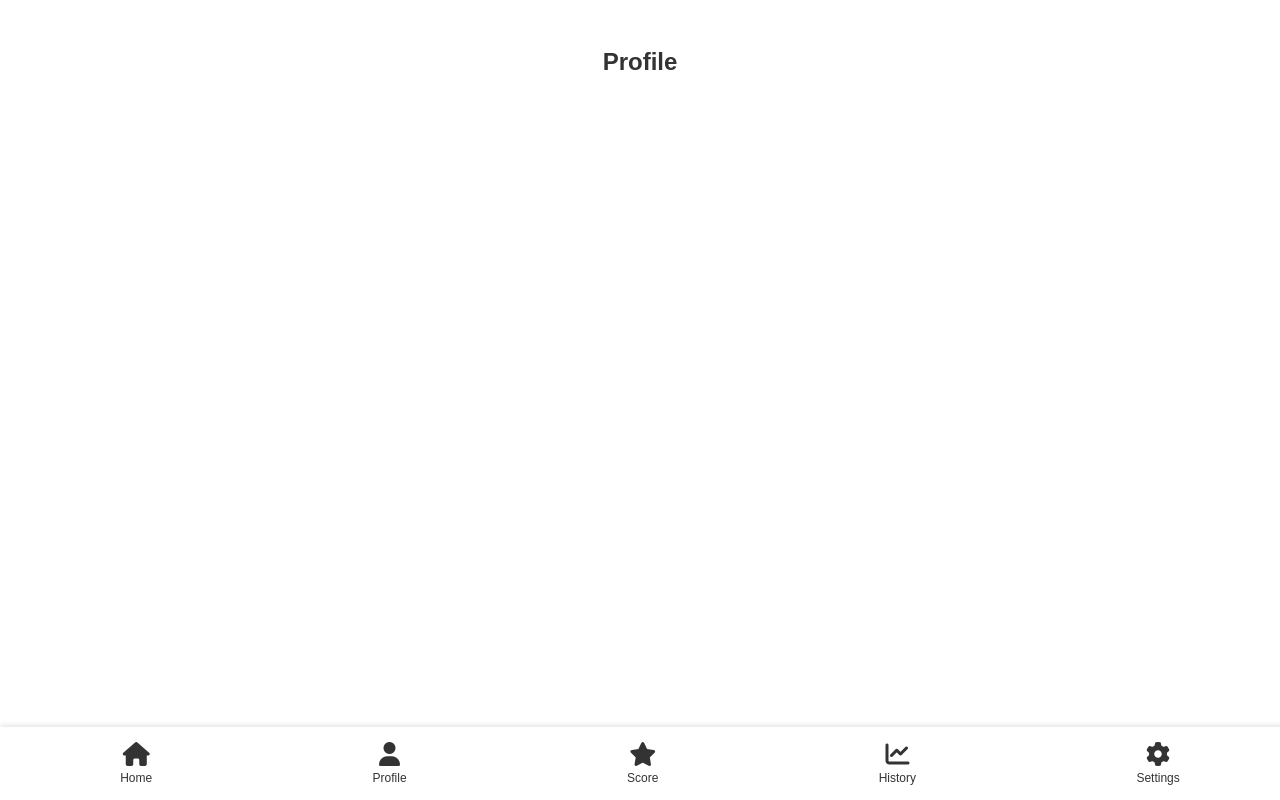
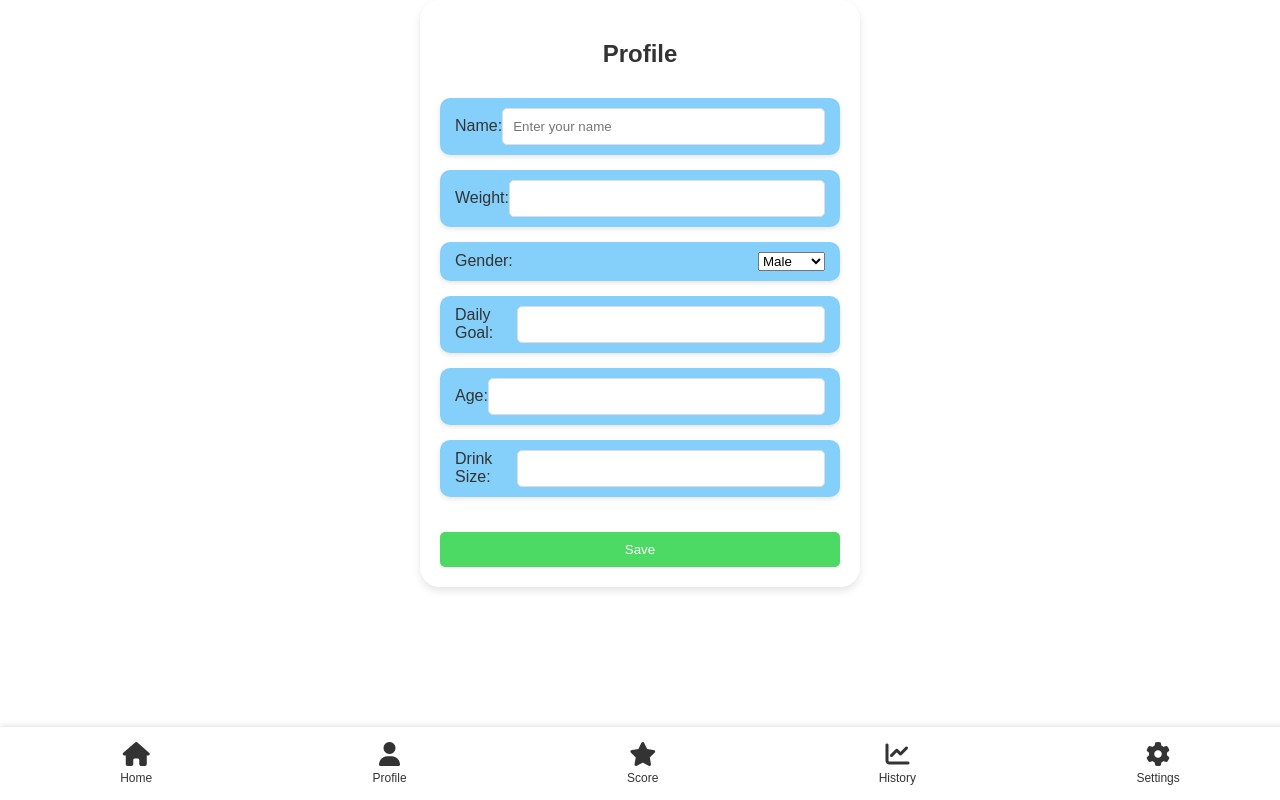
Before and after one commit to straumandi/Hydrinker_PWA, an Angular app: page /profile in a window 1280 px wide. Built offline with nearby package versions, Linux system fonts and the light colour scheme.

Commit message:
added profile screen

```diff
--- a/angular.json
+++ b/angular.json
@@ -35,13 +35,13 @@
               "budgets": [
                 {
                   "type": "initial",
-                  "maximumWarning": "500kb",
-                  "maximumError": "1mb"
+                  "maximumWarning": "4mb",
+                  "maximumError": "5mb"
                 },
                 {
                   "type": "anyComponentStyle",
-                  "maximumWarning": "2kb",
-                  "maximumError": "4kb"
+                  "maximumWarning": "1mb",
+                  "maximumError": "2mb"
                 }
               ],
               "outputHashing": "all",
@@ -87,6 +87,7 @@
               "src/manifest.webmanifest"
             ],
             "styles": [
+              "@angular/material/prebuilt-themes/deeppurple-amber.css",
               "src/styles.css"
             ],
             "scripts": []
--- a/package.json
+++ b/package.json
@@ -12,6 +12,7 @@
   "private": true,
   "dependencies": {
     "@angular/animations": "^17.0.0",
+    "@angular/cdk": "^17.0.4",
     "@angular/common": "^17.0.0",
     "@angular/compiler": "^17.0.0",
     "@angular/core": "^17.0.0",
@@ -37,6 +38,7 @@
     "karma-coverage": "~2.2.0",
     "karma-jasmine": "~5.1.0",
     "karma-jasmine-html-reporter": "~2.1.0",
+    "prettier": "3.1.1",
     "typescript": "~5.2.2"
   }
 }
--- a/src/app/app.config.ts
+++ b/src/app/app.config.ts
@@ -3,10 +3,11 @@ import { provideRouter } from '@angular/router';
 
 import { routes } from './app.routes';
 import { provideServiceWorker } from '@angular/service-worker';
+import { provideAnimations } from '@angular/platform-browser/animations';
 
 export const appConfig: ApplicationConfig = {
   providers: [provideRouter(routes), provideServiceWorker('ngsw-worker.js', {
         enabled: !isDevMode(),
         registrationStrategy: 'registerWhenStable:30000'
-    })]
+    }), provideAnimations(), provideAnimations()]
 };
--- a/src/app/components/profile/profile/profile.component.css
+++ b/src/app/components/profile/profile/profile.component.css
@@ -0,0 +1,59 @@
+.settings-container {
+  font-family: 'Arial', sans-serif;
+  border-radius: 20px;
+  max-width: 400px;
+  margin: auto;
+  padding: 20px;
+  box-shadow: 0 4px 8px rgba(0, 0, 0, 0.1);
+}
+
+.settings-container h2 {
+  color: #333;
+  text-align: center;
+  margin-bottom: 30px;
+}
+
+.setting-option {
+  background-color: #84D0FB;
+  border-radius: 10px;
+  padding: 10px 15px;
+  margin-bottom: 15px;
+  display: flex;
+  align-items: center;
+  justify-content: space-between;
+  box-shadow: 0 2px 5px rgba(0, 0, 0, 0.1);
+}
+
+.setting-option label {
+  color: #333;
+  font-size: 16px;
+}
+
+.setting-option input {
+  padding: 10px;
+  border-radius: 5px;
+  border: 1px solid #ddd;
+  width: calc(100% - 10px); /* Adjust input width */
+}
+
+.error-message {
+  color: #ff0000;
+  font-size: 0.8rem;
+  margin-top: 5px;
+}
+
+button.save {
+  margin-top: 20px;
+  width: 100%;
+  padding: 10px;
+  border: none;
+  border-radius: 5px;
+  background-color: #4cd964;
+  color: white;
+  cursor: pointer;
+}
+
+button.save:disabled {
+  background-color: #ccc;
+  cursor: not-allowed;
+}
--- a/src/app/components/profile/profile/profile.component.html
+++ b/src/app/components/profile/profile/profile.component.html
@@ -1,3 +1,38 @@
-<div class="container">
+<form [formGroup]="profileForm" (ngSubmit)="saveProfile()" class="settings-container">
   <h2>Profile</h2>
-</div>
+  <div class="setting-option">
+    <label>Name:</label>
+    <input type="text" formControlName="name" placeholder="Enter your name"/>
+  </div>
+
+  <div class="setting-option">
+    <label>Weight:</label>
+    <input type="number" formControlName="weight"/>
+  </div>
+
+  <div class="setting-option">
+    <label>Gender:</label>
+    <select formControlName="gender">
+      <option value="Male">Male</option>
+      <option value="Female">Female</option>
+      <option value="Other">Other</option>
+    </select>
+  </div>
+
+  <div class="setting-option">
+    <label>Daily Goal:</label>
+    <input type="number" formControlName="dailyGoal"/>
+  </div>
+
+  <div class="setting-option">
+    <label>Age:</label>
+    <input type="number" formControlName="age"/>
+  </div>
+
+  <div class="setting-option">
+    <label>Drink Size:</label>
+    <input type="number" formControlName="drinkSize"/>
+  </div>
+
+  <button type="submit" class="save">Save</button>
+</form>
--- a/src/app/components/profile/profile/profile.component.ts
+++ b/src/app/components/profile/profile/profile.component.ts
@@ -1,12 +1,43 @@
-import { Component } from '@angular/core';
+import { Component, OnInit } from '@angular/core';
+import {
+  FormBuilder,
+  FormGroup,
+  ReactiveFormsModule,
+  Validators,
+} from '@angular/forms';
+import { LocalStorageService } from '../../../services/local-storage/local-storage.service';
+import { CommonModule } from '@angular/common';
 
 @Component({
   selector: 'app-profile',
   standalone: true,
-  imports: [],
+  imports: [CommonModule, ReactiveFormsModule],
   templateUrl: './profile.component.html',
-  styleUrl: './profile.component.css'
+  styleUrls: ['./profile.component.css'],
 })
-export class ProfileComponent {
+export class ProfileComponent implements OnInit {
+  profileForm!: FormGroup;
 
+  constructor(
+    private formBuilder: FormBuilder,
+    private localStorageService: LocalStorageService,
+  ) {}
+
+  ngOnInit() {
+    const existingProfile = this.localStorageService.getProfile(); // Adjust the method to match your service
+    this.profileForm = this.formBuilder.group({
+      name: [existingProfile?.name || '', Validators.required],
+      weight: [existingProfile?.weight || '', Validators.required],
+      gender: [existingProfile?.gender || 'Male', Validators.required],
+      dailyGoal: [existingProfile?.dailyGoal || '', Validators.required],
+      age: [existingProfile?.age || '', Validators.required],
+      drinkSize: [existingProfile?.drinkSize || '', Validators.required],
+    });
+  }
+
+  saveProfile() {
+    if (this.profileForm.valid) {
+      this.localStorageService.saveProfile(this.profileForm.value); // Adjust the method to match your service
+    }
+  }
 }
--- /dev/null
+++ b/src/app/data/Profile.ts
@@ -0,0 +1,8 @@
+export type Profile = {
+  name: string;
+  age: number;
+  weight: number;
+  dailyGoal: number;
+  drinkSize: number;
+  gender: string;
+};
--- a/src/app/services/local-storage/local-storage.service.ts
+++ b/src/app/services/local-storage/local-storage.service.ts
@@ -1,5 +1,6 @@
 import { Injectable } from '@angular/core';
 import { Settings } from '../../data/UserSettings';
+import { Profile } from '../../data/Profile';
 
 @Injectable({
   providedIn: 'root',
@@ -9,6 +10,18 @@ export class LocalStorageService {
 
   saveSettings(settings: Settings): void {
     this.setItem('settings', JSON.stringify(settings));
+  }
+
+  saveProfile(profile: Profile): void {
+    this.setItem('profile', JSON.stringify(profile));
+  }
+
+  getProfile(): Profile | null {
+    const profile = this.getItem('profile');
+    if (profile) {
+      return JSON.parse(profile);
+    }
+    return null;
   }
 
   getSettings(): Settings | null {
--- a/src/index.html
+++ b/src/index.html
@@ -8,6 +8,8 @@
   <link rel="icon" type="image/x-icon" href="favicon.ico">
   <link rel="manifest" href="manifest.webmanifest">
   <meta name="theme-color" content="#1976d2">
+  <link href="https://fonts.googleapis.com/css2?family=Roboto:wght@300;400;500&display=swap" rel="stylesheet">
+  <link href="https://fonts.googleapis.com/icon?family=Material+Icons" rel="stylesheet">
 </head>
 <body>
   <app-root></app-root>
--- a/src/styles.css
+++ b/src/styles.css
@@ -1,4 +1,3 @@
-/* You can add global styles to this file, and also import other style files */
 
 .container {
   display: flex;
@@ -14,3 +13,12 @@
 .container h2 {
   color: #333;
 }
+
+html, body {
+  height: 100%;
+}
+
+body {
+  margin: 0;
+  font-family: Roboto, "Helvetica Neue", sans-serif;
+}
```
Also changed, not shown: 1 other file (tests, documents, lock files or other folders).
